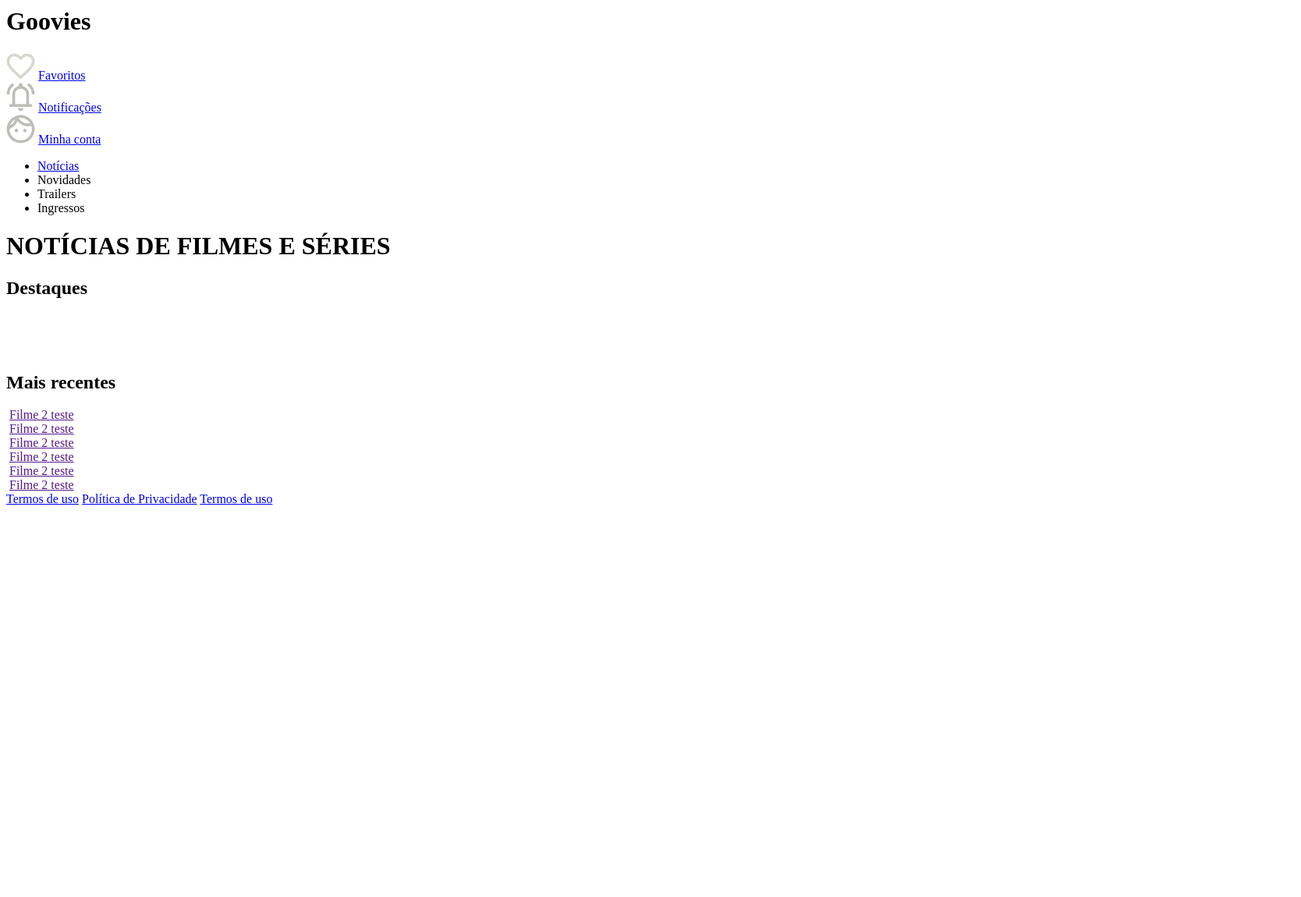
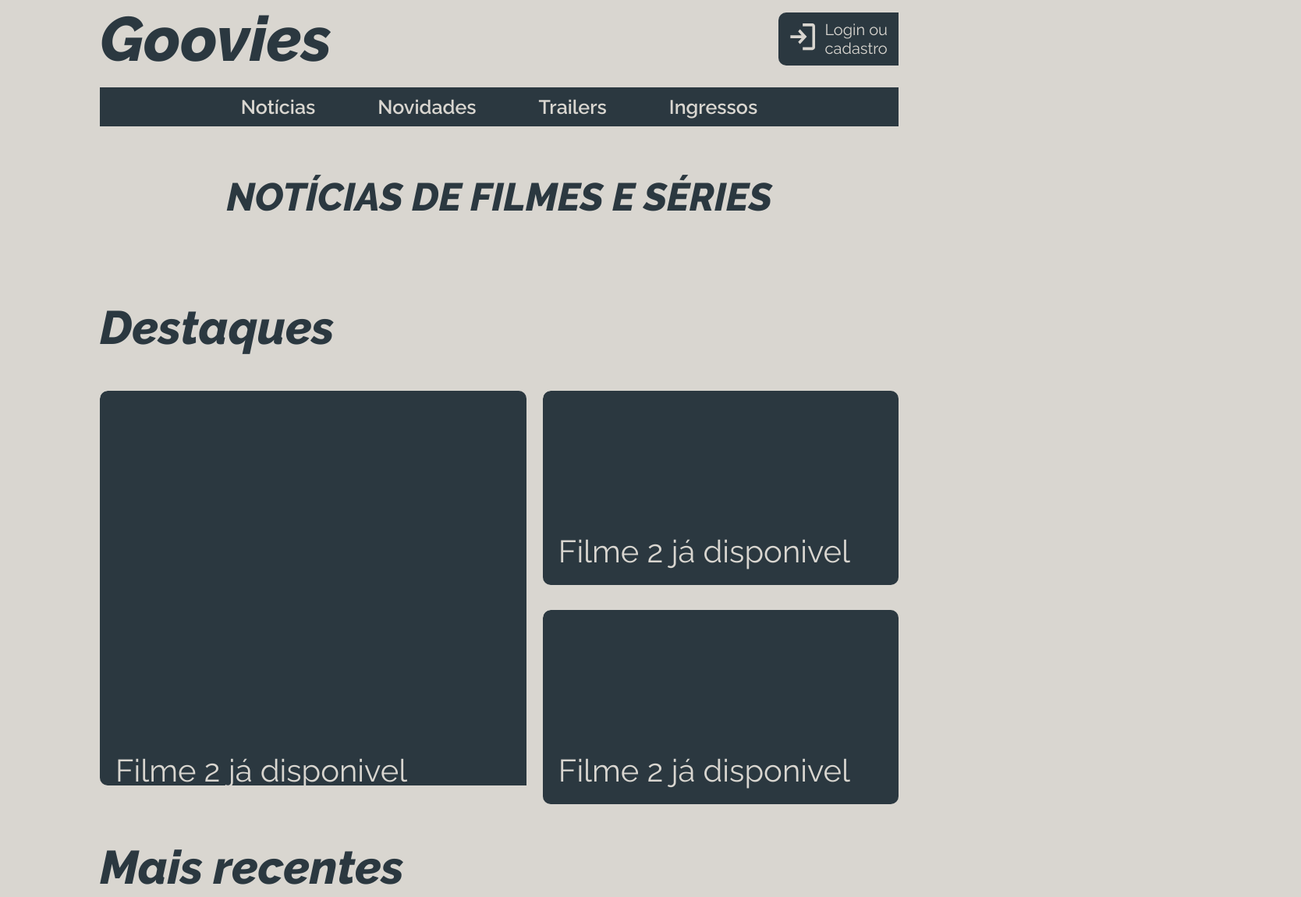
Before and after one commit to renato-diasp/myGoovies, a plain HTML site: page pages/noticias.html in a window 1280 px wide. Shown: the part 12-1162 px from the top of the page at 78% size, 1668 px wide, since content can reach past the window. Before the commit the page ends 800 px from the top, so only its background shows below. Drawn offline with Linux system fonts and the light colour scheme.

Commit message:
Subindo os arquivos de noticias para branch master

```diff
--- /dev/null
+++ b/css/noticias.css
@@ -0,0 +1,78 @@
+.noticias_titulo{
+   margin: 6% 0 10% 0;
+   text-align: center;
+}
+.noticias_titulo h1{
+    font-family: var(--font-all);
+    color: var(--color-text);
+    font-weight: 800;
+    font-style: italic;
+    font-size: 50px;
+}
+.titulos_section{
+    font-family: var(--font-all);
+    color: var(--color-text);
+    font-weight: 800;
+    font-style: italic;
+    font-size: 60px;
+    margin: 15px 0px;
+}
+.noticias_destaques{
+    display: flex;
+    width: 100%;
+    height: 37rem;
+    padding: 3% 0;
+}
+.noticias_card-1{
+    display: flex;
+    align-items: flex-end;
+    width: 60%;
+    margin-right: 2%;
+    background: url("../images/cards/Rectangle_azul.svg") no-repeat;
+    border-radius: 10px;
+}
+.texto_noticia{
+    color: var(--color-text-nav);
+    font-size: 40px;
+    font-family: var(--font-all);
+    font-weight: 400;
+    word-wrap: break-word;
+    margin: 20px;
+}
+.noticias_card-2{
+    width: 50%;
+    display: flex;
+    flex-direction: column;
+    justify-content: space-between;
+}
+.noticias_card-3,
+.noticias_card-4{
+    display: flex;
+    align-items: flex-end;
+    background: url("../images/cards/Rectangle_azul.svg") no-repeat;
+    width: 100%;
+    height: 47%;
+    border-radius: 10px;
+}
+.container_recentes{
+    display: flex;
+    justify-content: space-around;
+    width: 100%;
+   margin: 40px 0px;
+}
+.recentes_card{
+    margin: 20px;
+}
+.recentes_card img{
+    border-radius: 10px;
+}
+
+.texto_noticia-recentes{
+    height: 25%;
+    background-color: var(--color-text);
+    border-radius: 0px 0px 10px 10px;
+}
+.texto_noticia-recentes a{
+    color: var(--color-text-nav);
+
+}
--- a/css/style.css
+++ b/css/style.css
@@ -1,5 +1,7 @@
 @import url('https://fonts.googleapis.com/css2?family=Raleway:ital,wght@0,400;0,500;0,600;1,800&display=swap');
-
+@import url(header.css);
+@import url(footer.css);
+@import url(noticias.css);
 :root{
   /* Cores dos backgrounds: */
   --background-body: #D9D6D0;
@@ -21,18 +23,15 @@
   padding: 0;
   box-sizing: border-box;
   text-decoration: none;
+  list-style: none;
   font-family: var(--font-all);
 }
 
 body{
   background-color: var(--background-body);
-}
-
-.container{
-  width: 70%;
+  width: 80%;
   margin: 0 auto;
 }
-
 
 
 /* Menu de navegação */
--- a/pages/noticias.html
+++ b/pages/noticias.html
@@ -5,101 +5,131 @@
     <meta name="viewport" content="width=device-width, initial-scale=1.0">
     <meta name="description" content="Seu maior Database de Filmes">
     <meta name="keywords" content="Filmes, Sinopse, Títulos">
+    <link rel="stylesheet" href="../css/style.css">
     <title>Goovies - noticias</title>
 </head>
 
 <body>
-    <header>
-      <h1>Goovies</h1>
-      <nav>
-      <div>
-          <div>
-            <img src="../images/icones/favorite.svg" alt="Icone de Favoritos" srcset="">
-            <a href="./favoritos.html">Favoritos</a>
+    <!-- Cabeçalho do site -->
+  <header class="cabecalho">
+    <a href="./index.html"><h1>Goovies</h1></a>
+    <div class="login">
+      <a href="./pages/login.html"><img src="../images/icones/login.svg" alt="Botão de Login"></a>
+      <a href="./pages/login.html">Login ou <p>cadastro</p></a>
     </div>
-
-          <div>
-            <img src="../images/icones/notifications_active.svg" alt="Icone de notificações" srcset="">
-            <a href="#">Notificações</a>
-          </div>
-
-          <div>
-            <img src="../images/icones/face.svg" alt="Minha conta" srcset="">
-            <a href="#">Minha conta</a>
-          </div>
-        </div>
-      </nav>
   </header>
 
+   <!-- Menu de navegação -->
   <nav>
-      <ul>
-        <li><a href="noticias.html">Notícias</a></li>
-        <li>Novidades</li>
-        <li>Trailers</li>
-        <li>Ingressos</li>
+    <ul class="menu">
+      <li><a href="./pages/noticias.html">Notícias</a></li>
+      <li><a href="#">Novidades</a></li>
+      <li><a href="#">Trailers</a></li>
+      <li><a href="#">Ingressos</a></li>
     </ul>
   </nav>
 
-    <div class="titulo_pagina">
+    <div class="noticias_titulo">
       <h1>NOTÍCIAS DE FILMES E SÉRIES</h1>
     </div>
 
   <main>
-      <section class="destaque_noticias">
-        <h2>Destaques</h2>
-        <div>
-          <div>
-            <img src="" alt="" srcset="">
+
+    <h1 class="titulos_section">Destaques</h1>
+    <section class="noticias_destaques">
+
+      <div class="noticias_card-1">
+        <a href="#" class="texto_noticia">Filme 2 já  disponivel</a>
       </div>
 
-          <div >
-            <img src="" alt="" srcset="">
+      <div class="noticias_card-2">
+
+        <div class="noticias_card-3">
+          <a href="#" class="texto_noticia">Filme 2 já  disponivel</a>
         </div>
 
-          <div >
-            <img src="" alt="" srcset="">
+        <div class="noticias_card-4">
+          <a href="#" class="texto_noticia">Filme 2 já  disponivel</a>
         </div>
+
       </div>
     </section>
 
-      <section>
-        <h2>Mais recentes</h2>
-        <div>
-          <img src="" alt="" srcset="">
-          <a href="">Filme 2 teste</a>
+    <section class="mais_recentes">
+      <h1 class="titulos_section">Mais recentes</h1>
+      <div class="container_recentes">
+        <div class="recentes_card">
+          <img src="../images/cards/Starwars.png" alt="" srcset="">
+          <div class="texto_noticia-recentes">
+            <a href="#" >
+              Star Wars<br>
+              Star Wars | Rachel Zegler faz piada com retorno de Palpatine após rumor; entenda
+            </a>
+          </div>
         </div>
 
-        <div>
-          <img src="" alt="" srcset="">
-          <a href="">Filme 2 teste</a>
+        <div class="recentes_card">
+          <img src="../images/cards/the_mandalorian_serie_disney.jpg" alt="" srcset="">
+          <div class="texto_noticia-recentes">
+            <a href="#">
+              The Mandaloria <br>
+              Para triste dos fãs, pode não ter quarta tempora, diz
+            </a>
+          </div>
         </div>
 
-        <div>
-          <img src="" alt="" srcset="">
-          <a href="">Filme 2 teste</a>
+        <div class="recentes_card">
+          <img src="../images/cards/eco_topo_Ep9LodP.png" alt="" srcset="">
+          <div class="texto_noticia-recentes">
+            <a href="#">
+              Eco<br>
+              Serie da Marvel estrei em primeiro lugar no Disney+
+            </a>
+          </div>
         </div>
 
-        <div>
-          <img src="" alt="" srcset="">
-          <a href="">Filme 2 teste</a>
       </div>
 
-        <div>
-          <img src="" alt="" srcset="">
-          <a href="">Filme 2 teste</a>
+        <!--Segunda parte dos mais recentes-->
+
+      <div class="container_recentes">
+
+        <div class="recentes_card">
+          <img src="../images/cards/Starwars.png" alt="" srcset="">
+          <div class="texto_noticia-recentes">
+            <a href="#" >
+              Star Wars<br>
+              Star Wars | Rachel Zegler faz piada com retorno de Palpatine após rumor; entenda
+            </a>
+          </div>
+        </div>
+        <div class="recentes_card">
+          <img src="../images/cards/Starwars.png" alt="" srcset="">
+          <div class="texto_noticia-recentes">
+            <a href="#">
+              Star Wars<br>
+              Star Wars | Rachel Zegler faz piada com retorno de Palpatine após rumor; entenda
+            </a>
+          </div>
         </div>
 
-        <div>
-          <img src="" alt="" srcset="">
-          <a href="">Filme 2 teste</a>
+        <div class="recentes_card">
+          <img src="../images/cards/Starwars.png" alt="" srcset="">
+          <div class="texto_noticia-recentes">
+            <a href="#">
+              Star Wars<br>
+              Star Wars | Rachel Zegler faz piada com retorno de Palpatine após rumor; entenda
+            </a>
+          </div>
+        </div>
+
       </div>
     </section>
-    </main>
-
-    <footer>
+    <footer class="rodape">
       <a href="#">Termos de uso</a>
       <a href="#">Política de Privacidade</a>
       <a href="#">Termos de uso</a>
     </footer>
+  </main>
 </body>
 </html>
```
Also changed, not shown: images/cards/Rectangle_azul.svg (added), images/cards/Rectangle_menor.svg (added), images/cards/Starwars.png (added), images/cards/eco_topo_Ep9LodP.png (added), images/cards/noticias_filmes.svg (added), images/cards/the_mandalorian_serie_disney.jpg (added), index.html (renamed from 404.html). Lines whose indentation alone changed are shown as unchanged.
